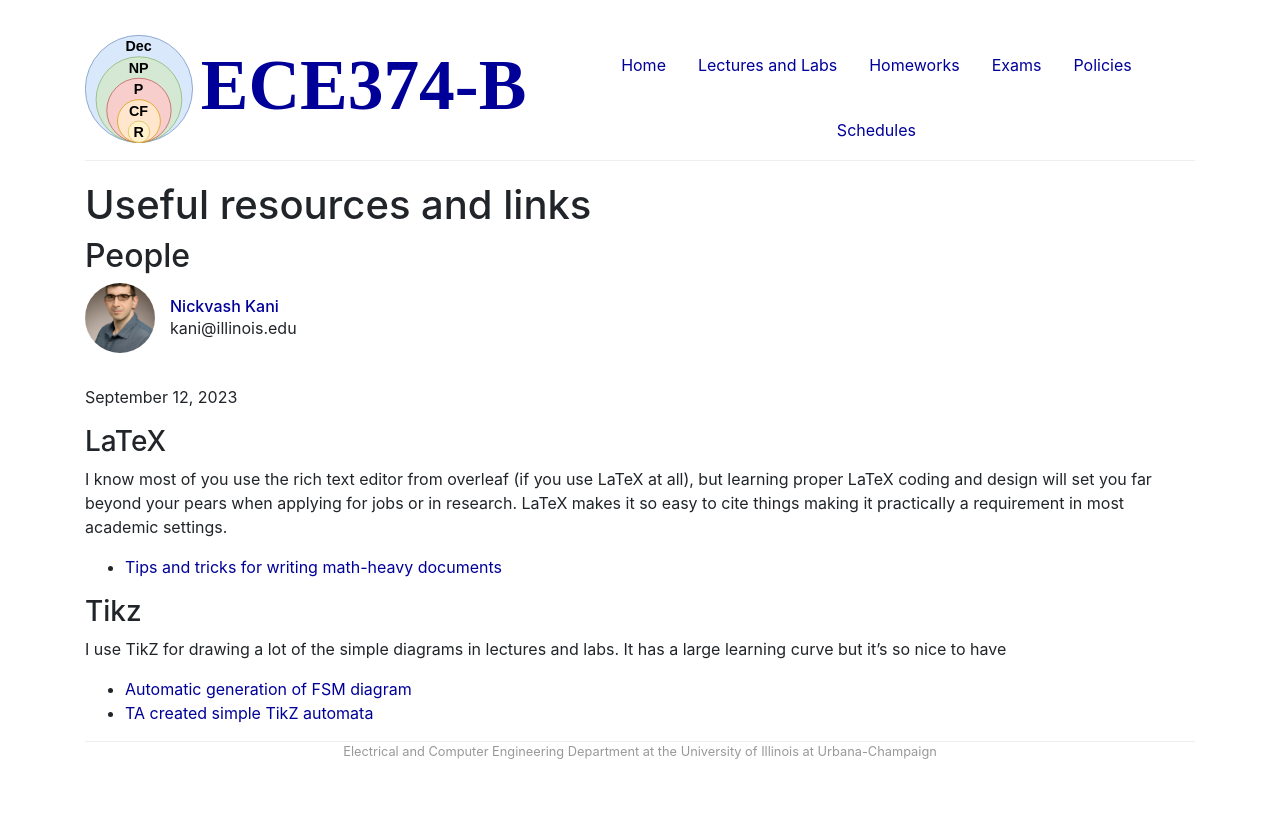
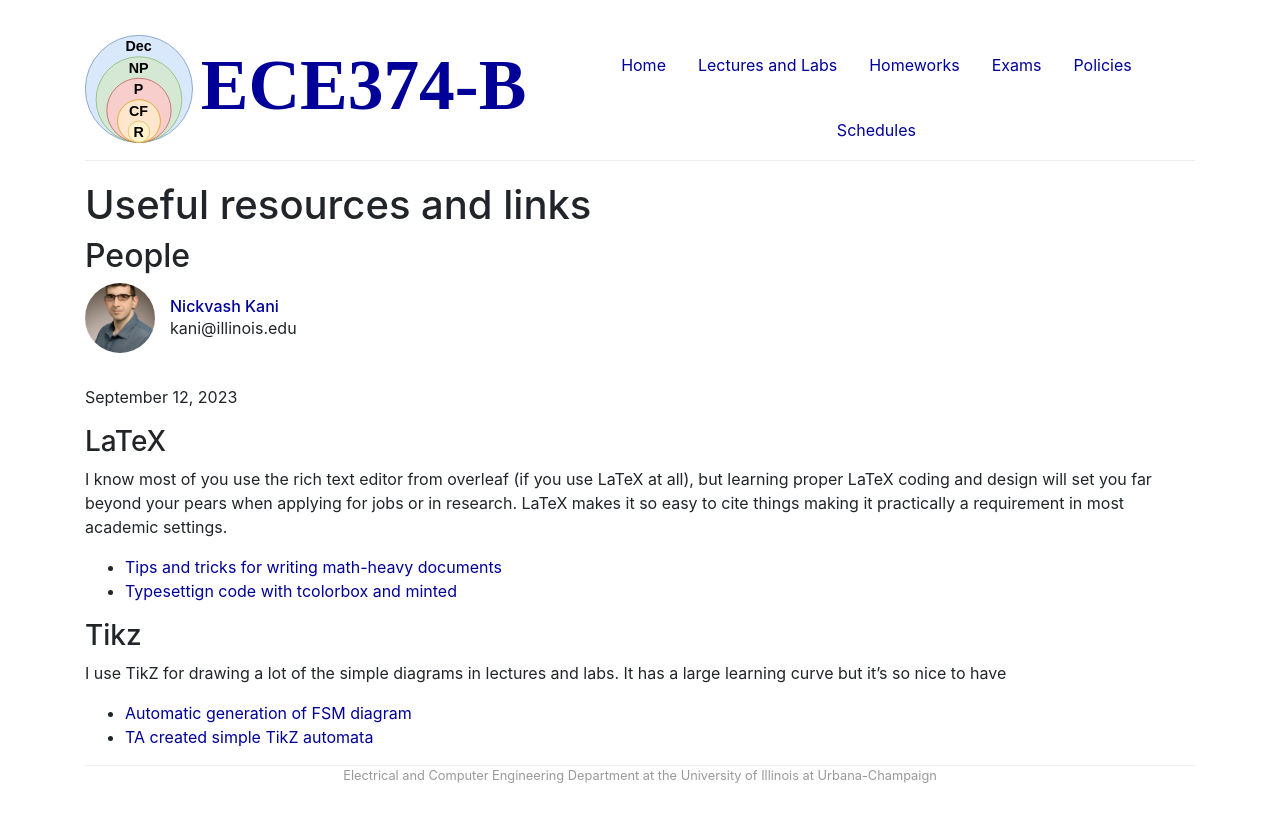
Before and after one commit to UIUC-ECE374B/su25, a Jekyll site: the page built from _resources/Useful-Links.md, in a window 1280 px wide. Shown: the top 822 px of the page. Built offline with Jekyll 4.4.1, drawn with Linux system fonts in a browser that asks for light colours.

Commit message:
Updating HW3

```diff
--- a/_resources/Useful-Links.md
+++ b/_resources/Useful-Links.md
@@ -14,6 +14,7 @@ people:
 I know most of you use the rich text editor from overleaf (if you use LaTeX at all), but learning proper LaTeX coding and design will set you far beyond your pears when applying for jobs or in research. LaTeX makes it so easy to cite things making it practically a requirement in most academic settings.
 
 * [Tips and tricks for writing math-heavy documents](https://fanpu.io/blog/2023/latex-tips/#paired-delimiters)
+* [Typesettign code with tcolorbox and minted](https://tex.stackexchange.com/questions/174455/typeset-source-code-with-tcolorbox)
 
 ### Tikz
 
```
Also changed, not shown: 1 other file.
